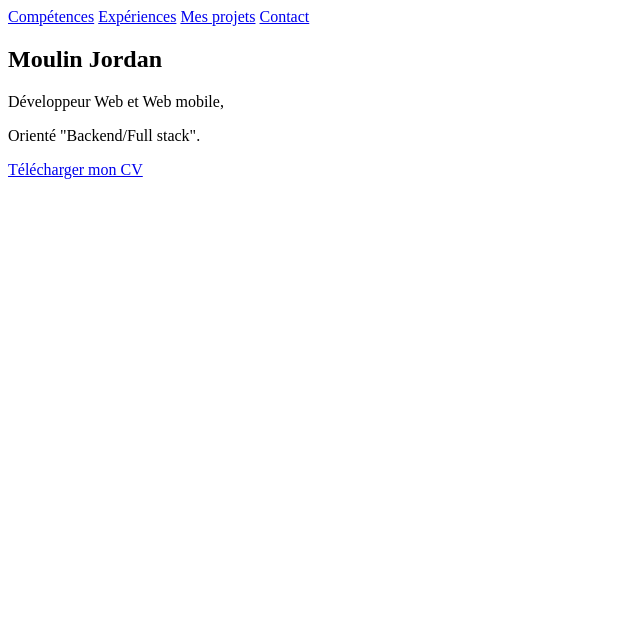
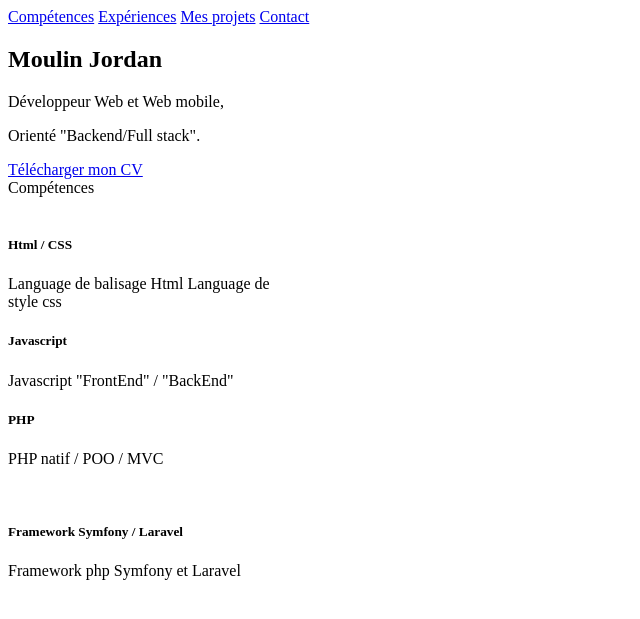
Before and after one commit to Eldryr62570/portfolio, a Symfony app: template templates/main/index.html.twig in a window 1280 px wide. Shown: the top 619 px of the page, without its empty margins (0-640 px from the left). Run offline with Twig, Linux system fonts and the light colour scheme; the template is opened without the code that fills it, so the values that code supplies are empty; some libraries are stand-ins or nearby versions.

Commit message:
cards skills

```diff
--- a/templates/main/index.html.twig
+++ b/templates/main/index.html.twig
@@ -6,7 +6,7 @@
 <section class="titleBody">
     <div class="container-fluid h-100 g-0">
         <div class="row h-100 g-0">
-            <div class="col-7">
+            <div class="col-md-7">
                 <div class="h-50 d-flex align-items-center">
                     <h1><span>M</span>oulin Jordan</h1>
                 </div>
@@ -15,16 +15,62 @@
                     <p class="display-6">Orienté "Backend/Full stack".</p>
                     <a href="#" class="btn btn-custom1">Télécharger mon CV <i class="fa-solid fa-download"></i></a>
                 </div>
+            </div>
+            <div class="col-md-5 d-flex justify-align-center align-items-center">
+                <div class="profilePicture d-flex justify-content-center align-items-center"></div>
+            </div>
+        </div>
+    </div>
+</section>
+<section class="skills">
+    <div class="titleContainer">
+        <div class="display-2 p-4">
+            <span>C</span>ompétences
+        </div>
+    </div>
+    <div class="w-100 h-100 d-flex align-items-center my-5">
+        <div class="container-fluid">
+            <div class="row">
+                <div class="col d-flex justify-content-center p-1">
+                    <div class="card bg-light mb-3" style="max-width: 18rem;">
+                        <div class="card-header text-center display-3 align-items-center color-bg-grey"><i class="fa-brands fa-html5 color-html"></i>&nbsp;&nbsp;<i class="fa-brands fa-css3-alt color-css"></i></div>
+                        <div class="card-body color-bg-white">
+                            <h5 class="card-title d-flex justify-content-center">Html&nbsp;/&nbsp;CSS</h5>
+                            <p class="card-text">Language de balisage Html Language de style css</p>
+                        </div>
+                    </div>
+                </div>
+                <div class="col d-flex justify-content-center p-1">
+                    <div class="card bg-light mb-3" style="max-width: 18rem;">
+                        <div class="card-header text-center display-3 align-items-center color-bg-grey"><i class="fa-brands fa-js color-js"></i></div>
+                        <div class="card-body color-bg-white">
+                            <h5 class="card-title d-flex justify-content-center ">Javascript</h5>
+                            <p class="card-text">Javascript "FrontEnd" / "BackEnd"</p>
+                        </div>
+                    </div>
+                </div>
 
+                <div class="col d-flex justify-content-center p-1">
+                    <div class="card bg-light mb-3" style="max-width: 18rem;">
+                        <div class="card-header text-center display-3 align-items-center color-bg-grey"><i class="fa-brands fa-php color-php"></i></div>
+                        <div class="card-body color-bg-white">
+                            <h5 class="card-title d-flex justify-content-center">PHP</h5>
+                            <p class="card-text">PHP natif / POO / MVC</p>
+                        </div>
+                    </div>
+                </div>
+                <div class="col d-flex justify-content-center p-1">
+                    <div class="card bg-light mb-3" style="max-width: 18rem;">
+                        <div class="card-header text-center display-3 align-items-center color-bg-grey"><i class="fa-brands fa-symfony"></i>&nbsp;&nbsp;<i class="fa-brands fa-laravel"></i></div>
+                        <div class="card-body color-bg-white">
+                            <h5 class="card-title d-flex justify-content-center  ">Framework Symfony / Laravel</h5>
+                            <p class="card-text">Framework php Symfony et Laravel</p>
+                        </div>
+                    </div>
+                </div>
             </div>
-            <div class="col-5">
-
-
-            </div>
-
 
         </div>
     </div>
 </section>
-
 {% endblock %}
```
Also changed, not shown: assets/styles/app.css (+37 -0 lines).
